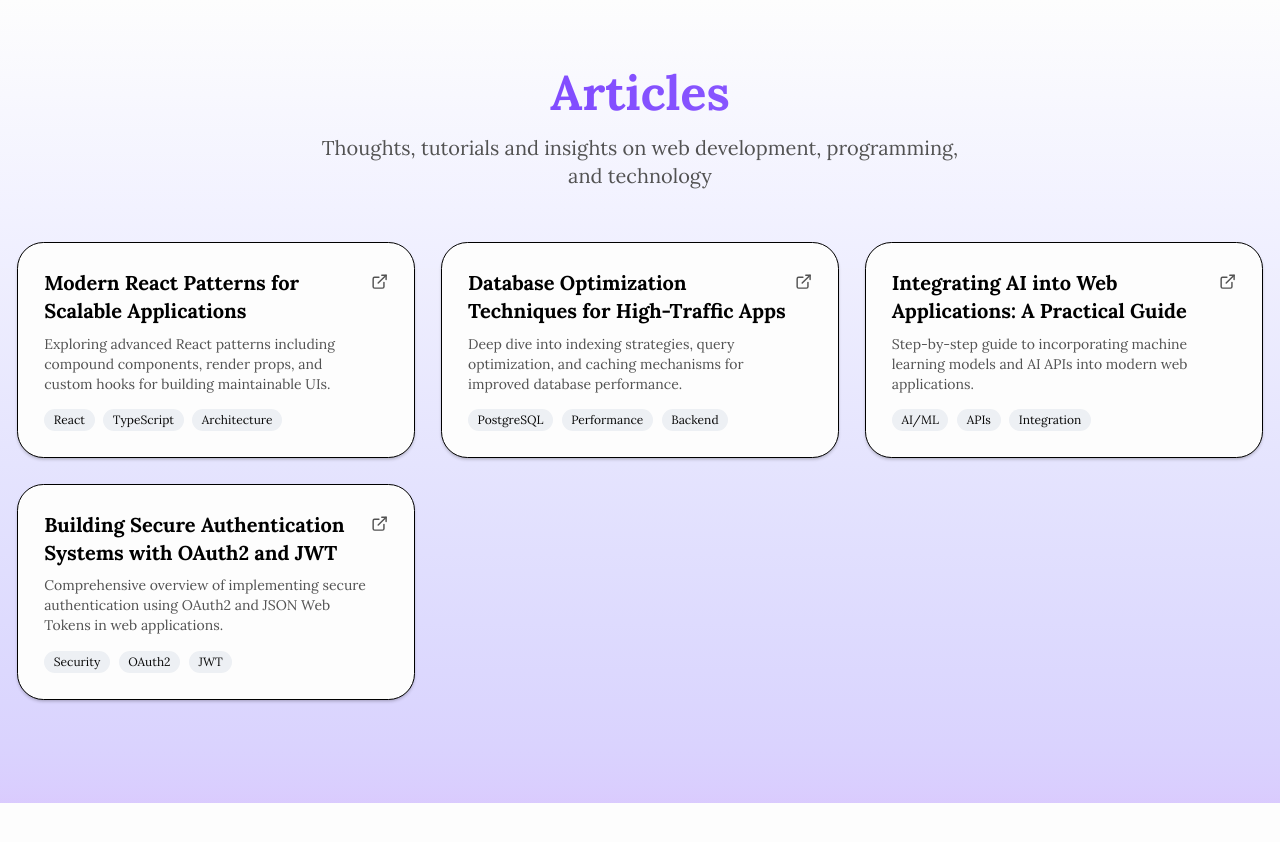
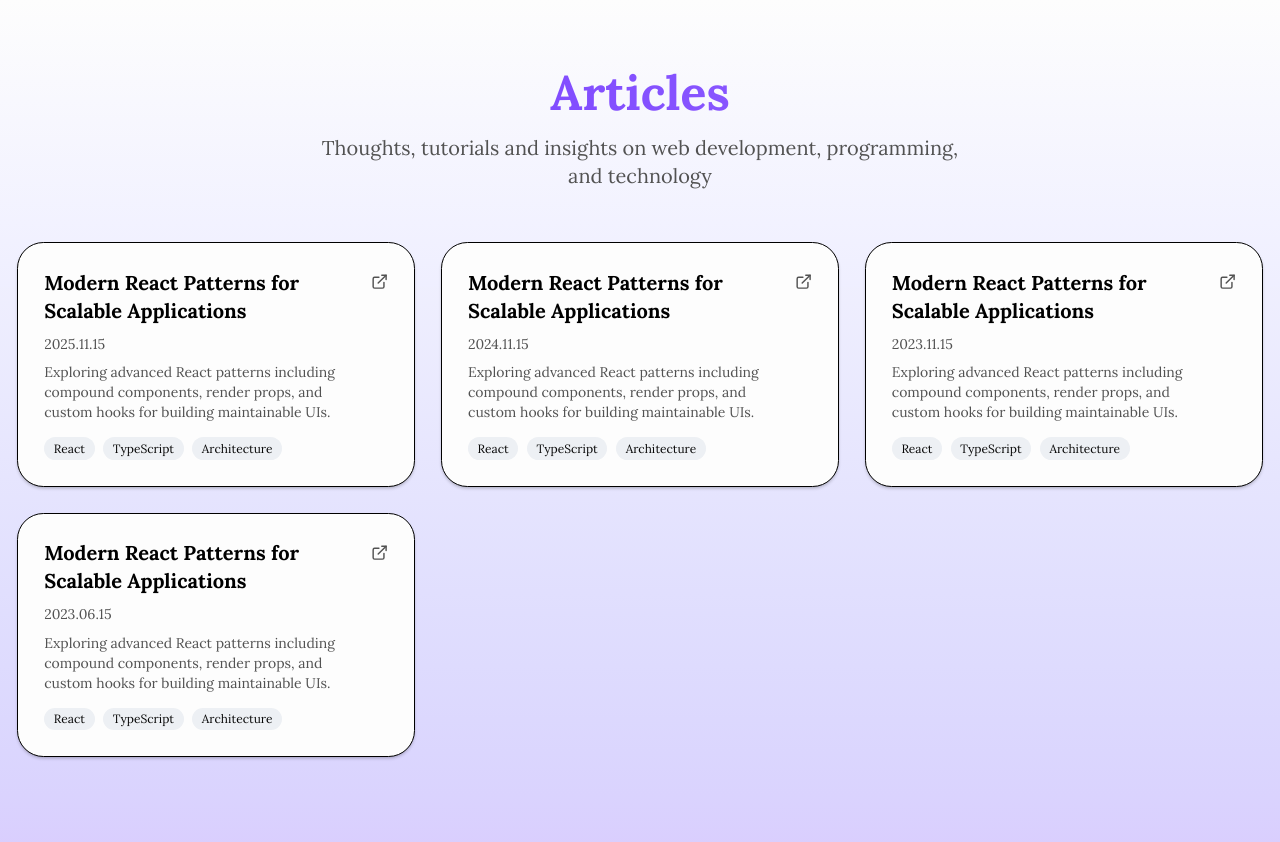
Before and after one commit to majkser/mikolaj-kowalski-dev, a Next.js app: page /articles in a window 1280 px wide. Shown: the top 842 px of the page. Before the commit the page ends 803 px from the top, so only its background shows below. Built offline with nearby package versions, Linux system fonts and the light colour scheme.

Commit message:
feat: made articles dynamic

```diff
--- a/src/app/articles/page.tsx
+++ b/src/app/articles/page.tsx
@@ -1,6 +1,9 @@
 import ArticleCard from '@/components/articleCard';
+import { getAllArticles } from '../../utils/getAllArticles';
 
 export default function ArticlesPage() {
+  const articles = getAllArticles();
+
   return (
     <div className="bg-gradient-to-b from-background to-primary/25 min-h-screen">
       <div className="container mx-auto px-4 pt-16 pb-24">
@@ -14,30 +17,16 @@ export default function ArticlesPage() {
           </p>
         </div>
         <div className="grid grid-cols-1 md:grid-cols-2 lg:grid-cols-3 gap-6">
-          <ArticleCard
-            href="/articles/modern-react-patterns"
-            title="Modern React Patterns for Scalable Applications"
-            description="Exploring advanced React patterns including compound components, render props, and custom hooks for building maintainable UIs."
-            tags={['React', 'TypeScript', 'Architecture']}
-          />
-          <ArticleCard
-            href="/articles/database-optimization"
-            title="Database Optimization Techniques for High-Traffic Apps"
-            description="Deep dive into indexing strategies, query optimization, and caching mechanisms for improved database performance."
-            tags={['PostgreSQL', 'Performance', 'Backend']}
-          />
-          <ArticleCard
-            href="/articles/ai-integration"
-            title="Integrating AI into Web Applications: A Practical Guide"
-            description="Step-by-step guide to incorporating machine learning models and AI APIs into modern web applications."
-            tags={['AI/ML', 'APIs', 'Integration']}
-          />
-          <ArticleCard
-            href="/articles/secure-authentication"
-            title="Building Secure Authentication Systems with OAuth2 and JWT"
-            description="Comprehensive overview of implementing secure authentication using OAuth2 and JSON Web Tokens in web applications."
-            tags={['Security', 'OAuth2', 'JWT']}
-          />
+          {articles.map((article) => (
+            <ArticleCard
+              key={article.slug}
+              href={`/articles/${article.slug}`}
+              title={article.title}
+              description={article.description}
+              tags={article.tags}
+              date={article.date}
+            />
+          ))}
         </div>
       </div>
     </div>
--- /dev/null
+++ b/src/types/article.ts
@@ -0,0 +1,7 @@
+export interface ArticleMeta {
+  slug: string;
+  title: string;
+  date: string;
+  description: string;
+  tags: string[];
+}
--- /dev/null
+++ b/src/utils/getAllArticles.ts
@@ -0,0 +1,34 @@
+import fs from 'fs';
+import path from 'path';
+import matter from 'gray-matter';
+import { ArticleMeta } from '../types/article';
+
+const articlesDirectory = path.join(process.cwd(), 'src/content/articles');
+
+export function getAllArticles(): ArticleMeta[] {
+  const fileNames = fs.readdirSync(articlesDirectory);
+
+  const allArticlesData = fileNames.map((fileName) => {
+    // Remove ".mdx" from file name to get slug
+    const slug = fileName.replace('.mdx', '');
+
+    // Read markdown file as string
+    const fullPath = path.join(articlesDirectory, fileName);
+    const fileContents = fs.readFileSync(fullPath, 'utf8');
+
+    // Use gray-matter to parse the post metadata section
+    const { data } = matter(fileContents);
+
+    // Combine the data with the slug
+    return {
+      slug,
+      ...(data as Omit<ArticleMeta, 'slug'>),
+    };
+  });
+
+  const sortedArticles = allArticlesData.sort((a, b) => {
+    return new Date(b.date).getTime() - new Date(a.date).getTime();
+  });
+
+  return sortedArticles;
+}
```
